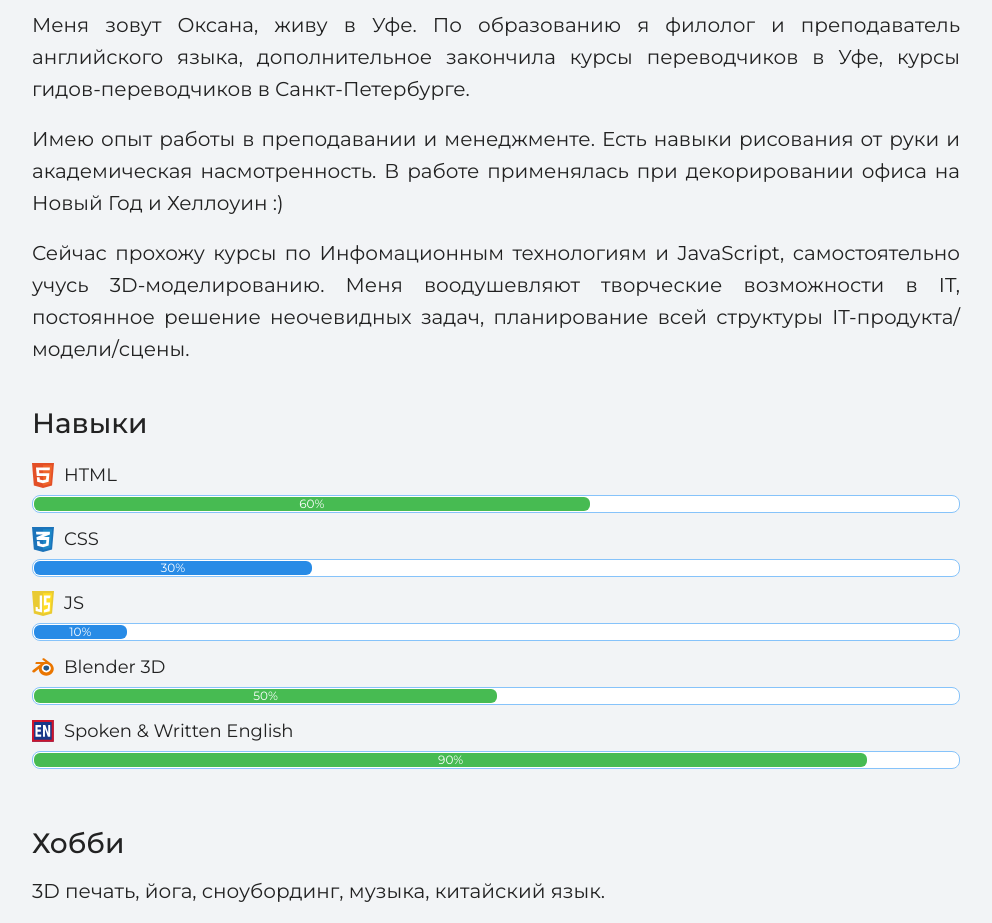
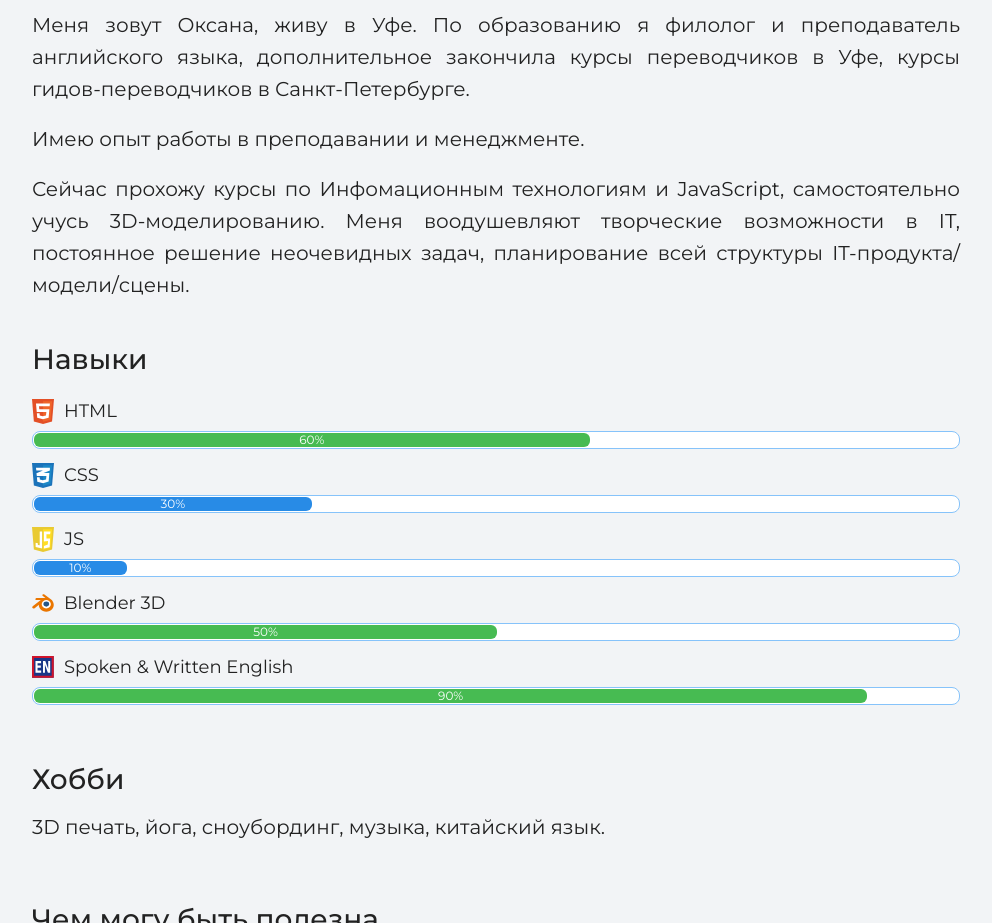
Before and after one commit to OxxBoo/OxxBoo.github.io, a plain HTML site: page index.html in a window 1280 px wide. Shown: the part 1702-2625 px from the top of the page, without its empty margins (144-1136 px from the left). Drawn offline with nearby package versions, Linux system fonts and the light colour scheme.

Commit message:
Deleted irrelevant text

```diff
--- a/index.html
+++ b/index.html
@@ -35,7 +35,7 @@
           По образованию я филолог и преподаватель английского языка, дополнительное закончила курсы переводчиков в Уфе, курсы гидов-переводчиков в Санкт-Петербурге.
         </p>
         <p>
-          Имею опыт работы в преподавании и менеджменте. Есть навыки рисования от руки и академическая насмотренность. В работе применялась при декорировании офиса на Новый Год и Хеллоуин :)
+          Имею опыт работы в преподавании и менеджменте.
         </p>
         <p>
           Сейчас прохожу курсы по Инфомационным технологиям и JavaScript, самостоятельно учусь 3D-моделированию.
```
